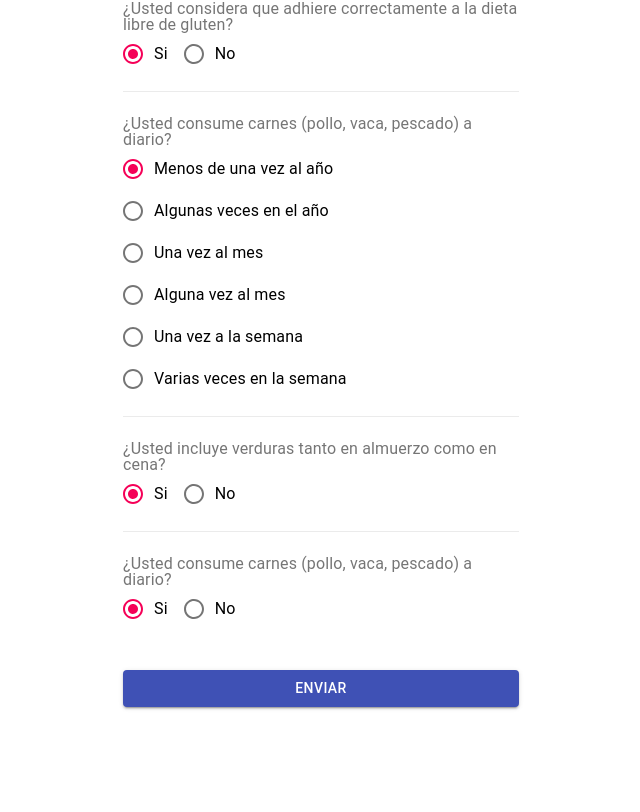
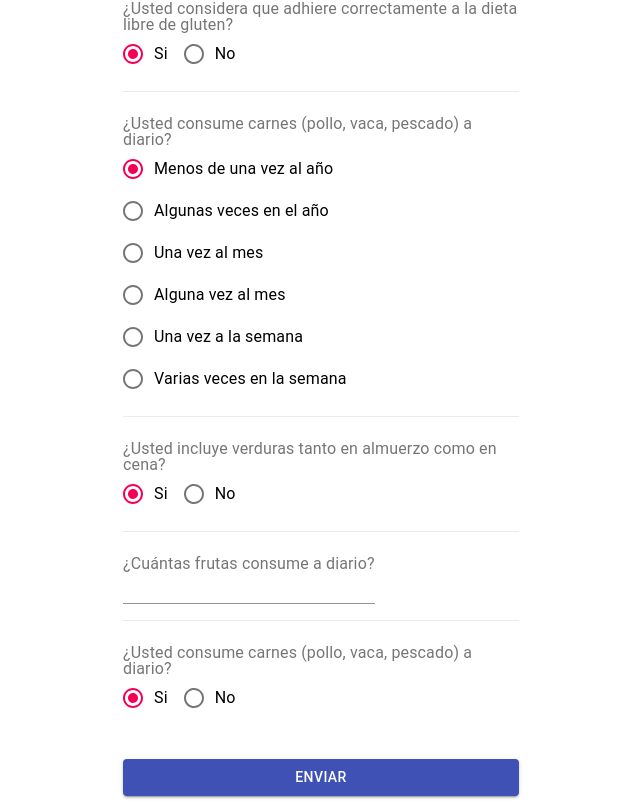
Before and after one commit to PDTS-Celiaquia/React-PWA, a React (Create React App) app: page /cuestionario in a window 1280 px wide. Shown: the part 430-1242 px from the top of the page, without its empty margins (319-959 px from the left). Before the commit the page ends 1153 px from the top, so only its background shows below. Built offline with nearby package versions, Linux system fonts and the light colour scheme; no server answers.

Commit message:
add frutas and navigation
Co-authored-by: Leopoldo Lening Celaya <pololeningcelaya@users.noreply.github.com>

```diff
--- a/src/components/Cuestionario.js
+++ b/src/components/Cuestionario.js
@@ -52,7 +52,7 @@ class Cuestionario extends Component {
             dietaSinTACC: true,
             frecuenciaTACC: "0",
             verduras: true,
-            frutas: "0",
+            frutas: "",
             carne: true,
             error: null,
             loading: false
@@ -85,15 +85,20 @@ class Cuestionario extends Component {
             celiaco, diagnostico, tratamiento, dietaSinTACC,
             frecuenciaTACC, verduras, frutas, carne
         } = this.state;
+        this.setState({loading: true})
         sendCuestionario({
             celiaco, diagnostico, tratamiento, dietaSinTACC,
             frecuenciaTACC, verduras, frutas, carne
-        })
-            .then(response => console.log(response))
-            .catch(error => {
+        }).then(
+            response => {
+                console.log(response)
+                this.props.history.push("/")
+            },
+            error => {
                 console.log(error)
-                this.setState({ error })
-            })
+                this.setState({ error, loading: false })
+            }
+        )
     }
 
     render() {
@@ -104,6 +109,11 @@ class Cuestionario extends Component {
         const { classes } = this.props;
         return (
             <Container className={classes.container} maxWidth="xs">
+                {error && (
+                    <Typography color="error" variant="body1">
+                        Ha ocurrido un error
+                    </Typography>
+                )}
                 <Typography className={classes.title} variant="h6">
                     Cuestionario
                 </Typography>
@@ -133,7 +143,8 @@ class Cuestionario extends Component {
                             onChange={this.handleChange}
                             type="number"
                             inputProps={{ min: 0, max: 100 }}
-                            required />
+                            required
+                        />
                     </FormControl>
 
                     <Divider light />
@@ -229,6 +240,19 @@ class Cuestionario extends Component {
                     <Divider light />
 
                     <FormControl component="fieldset" className={classes.element}>
+                        <FormLabel component="legend"> ¿Cuántas frutas consume a diario?</FormLabel>
+                        <TextField
+                            id="frutas"
+                            value={frutas}
+                            onChange={this.handleChange}
+                            type="number"
+                            inputProps={{ min: 0, max: 20 }}
+                            required />
+                    </FormControl>
+
+                    <Divider light />
+
+                    <FormControl component="fieldset" className={classes.element}>
                         <FormLabel component="legend">
                             ¿Usted consume carnes (pollo, vaca, pescado) a diario?
                         </FormLabel>
--- a/src/components/auth/RegisterPage.js
+++ b/src/components/auth/RegisterPage.js
@@ -54,7 +54,7 @@ class RegisterPage extends Component {
             this.setState({ passwordsNotMatch: false, error: null, loading: true })
             registerService({ nombre, apellido, email, password })
                 .then(
-                    () => this.props.history.push("/"),
+                    () => this.props.history.push("/cuestionario"),
                     error => this.setState({ error, loading: false })
                 )
         } else {
```
